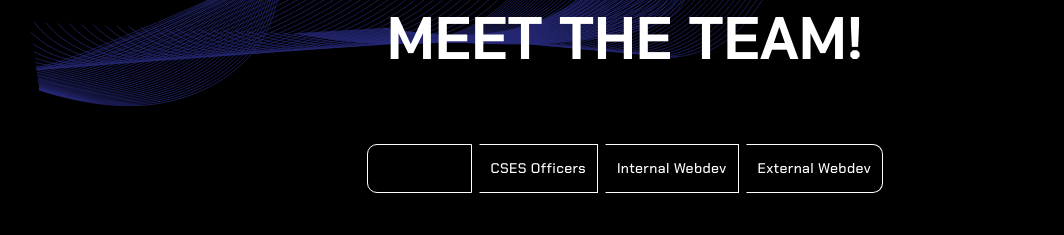
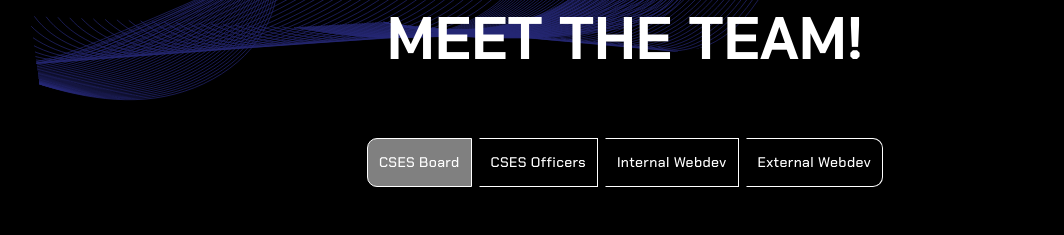
Before and after one commit to Will-Hsu/cses_webdev, a React (Create React App) app in the folder frontend/: page /about in a window 1280 px wide. Shown: the part 2520-2755 px from the top of the page, without its empty margins (15-1079 px from the left). Built offline with nearby package versions, Linux system fonts and the light colour scheme; no server answers; what @2toad/profanity would draw is missing.

Commit message:
button issues fixed

```diff
--- a/frontend/src/components/About/MeetTheTeam.tsx
+++ b/frontend/src/components/About/MeetTheTeam.tsx
@@ -158,14 +158,22 @@ const MeetTheTeam = () => {
               value={currentCategory.name}
               exclusive
               aria-label="Category Selection"
-              sx={buttonStyles(false)}
+              // sx={{
+              //   backgroundColor:'grey',
+              // }}
             >
 
               {categories.map((category) => (
                 <ToggleButton
                   key={category.name}
                   value={category.name}
-                  sx={buttonStyles(false)}
+                  sx={{
+                    ...buttonStyles(false),
+                    '&.MuiToggleButton-root.Mui-selected, &.MuiToggleButton-root.Mui-selected:hover': {
+                      backgroundColor: 'grey',
+                      color: 'white',
+                    },
+                  }}
                   onClick={() => {
                     handleCategoryChange(category)}}
                   >
--- a/frontend/src/components/Events/Events.tsx
+++ b/frontend/src/components/Events/Events.tsx
@@ -220,12 +220,17 @@ const Events = () => {
             value="Timeframe"
             exclusive
             aria-label="Events Filter"
-            sx={buttonStyles(false)}
           >
             <ToggleButton
                   key="This Week"
                   value="This Week"
-                  sx={buttonStyles(false)}
+                  sx={{
+                    ...buttonStyles(false),
+                    '&.MuiToggleButton-root.Mui-selected, &.MuiToggleButton-root.Mui-selected:hover': {
+                      backgroundColor: 'grey',
+                      color: 'white',
+                    },
+                  }}
                   onClick={handleThisWeekClick}
                   >
                   This Week
@@ -233,7 +238,13 @@ const Events = () => {
             <ToggleButton
                   key="This Month"
                   value="This Month"
-                  sx={buttonStyles(false)}
+                  sx={{
+                    ...buttonStyles(false),
+                    '&.MuiToggleButton-root.Mui-selected, &.MuiToggleButton-root.Mui-selected:hover': {
+                      backgroundColor: 'grey',
+                      color: 'white',
+                    },
+                  }}
                   onClick={handleThisMonthClick}
                   >
                   This Month
```
